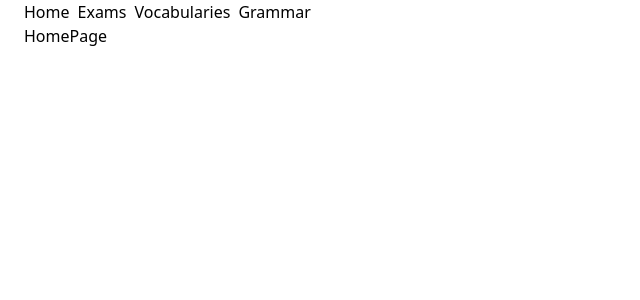
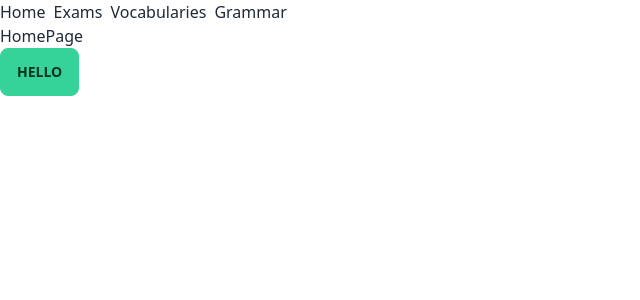
Before and after one commit to luantran2k/study4free, a React (Vite) app: page / in a window 1280 px wide. Shown: the top 300 px of the page, without its empty margins (0-640 px from the left). Built offline with nearby package versions, Linux system fonts and the light colour scheme.

Commit message:
change ui kits

```diff
--- a/package.json
+++ b/package.json
@@ -12,12 +12,7 @@
     "build-storybook": "storybook build"
   },
   "dependencies": {
-    "@emotion/react": "^11.11.1",
-    "@emotion/styled": "^11.11.0",
-    "@fontsource/roboto": "^5.0.3",
     "@hookform/resolvers": "^3.1.1",
-    "@mui/icons-material": "^5.11.16",
-    "@mui/material": "^5.13.5",
     "@reduxjs/toolkit": "^1.9.5",
     "axios": "^1.4.0",
     "chart.js": "^4.3.0",
@@ -42,6 +37,7 @@
     "@typescript-eslint/parser": "^5.59.0",
     "@vitejs/plugin-react": "^4.0.0",
     "autoprefixer": "^10.4.14",
+    "daisyui": "^3.1.1",
     "eslint": "^8.38.0",
     "eslint-plugin-react-hooks": "^4.6.0",
     "eslint-plugin-react-refresh": "^0.3.4",
--- a/src/components/common/NavBar/index.tsx
+++ b/src/components/common/NavBar/index.tsx
@@ -1,8 +1,7 @@
-import { Container } from '@mui/material';
 import { NavLink } from 'react-router-dom';
 function NavBar() {
   return (
-    <Container maxWidth="xl">
+    <div className="container">
       <nav>
         <ul className="flex gap-2 flex-1">
           <li>
@@ -19,7 +18,7 @@ function NavBar() {
           </li>
         </ul>
       </nav>
-    </Container>
+    </div>
   );
 }
 
--- a/src/main.tsx
+++ b/src/main.tsx
@@ -1,7 +1,3 @@
-import '@fontsource/roboto/300.css';
-import '@fontsource/roboto/400.css';
-import '@fontsource/roboto/500.css';
-import '@fontsource/roboto/700.css';
 import React from 'react';
 import ReactDOM from 'react-dom/client';
 import { Provider } from 'react-redux';
--- a/src/pages/Home/index.tsx
+++ b/src/pages/Home/index.tsx
@@ -1,5 +1,12 @@
 function HomePage() {
-  return <div>HomePage</div>;
+  return (
+    <div>
+      <h1>HomePage</h1>
+      <button type="button" className="btn btn-success">
+        Hello
+      </button>
+    </div>
+  );
 }
 
 export default HomePage;
--- a/src/pages/layouts/Root/index.tsx
+++ b/src/pages/layouts/Root/index.tsx
@@ -1,4 +1,3 @@
-import { Container } from '@mui/material';
 import { Outlet } from 'react-router-dom';
 import NavBar from '../../../components/common/NavBar';
 
@@ -6,9 +5,9 @@ const RootLayout = () => {
   return (
     <div>
       <NavBar />
-      <Container maxWidth="xl">
+      <div className="container">
         <Outlet />
-      </Container>
+      </div>
     </div>
   );
 };
--- a/tailwind.config.js
+++ b/tailwind.config.js
@@ -1,8 +1,9 @@
 /** @type {import('tailwindcss').Config} */
+import * as daisyui from 'daisyui';
 export default {
-  content: ["./index.html", "./src/**/*.{js,ts,jsx,tsx}"],
+  content: ['./index.html', './src/**/*.{js,ts,jsx,tsx}'],
   theme: {
     extend: {},
   },
-  plugins: [],
+  plugins: [daisyui],
 };
```
Also changed, not shown: 1 other file (tests, documents, lock files or other folders).
